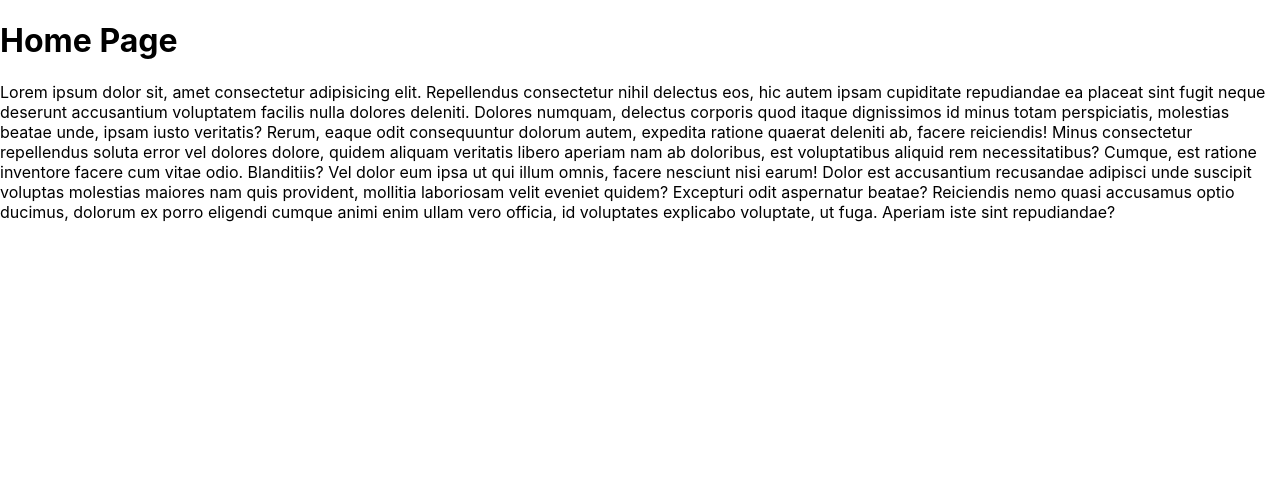
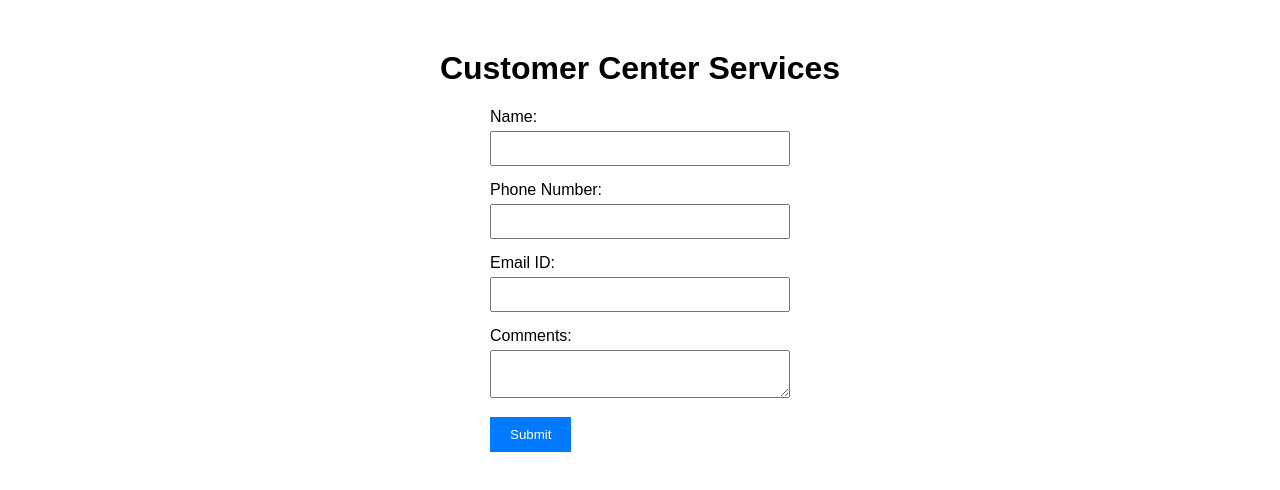
Before and after one commit to Abhijith-TG/my-react-app, a React (Create React App) app: page / in a window 1280 px wide. Shown: the top 490 px of the page. Built offline with nearby package versions, Linux system fonts and the light colour scheme.

Commit message:
nawaf commit

```diff
--- a/package.json
+++ b/package.json
@@ -6,6 +6,7 @@
     "@testing-library/jest-dom": "^5.17.0",
     "@testing-library/react": "^13.4.0",
     "@testing-library/user-event": "^13.5.0",
+    "bootstrap": "^5.3.3",
     "react": "^18.3.1",
     "react-dom": "^18.3.1",
     "react-router-dom": "^6.28.0",
--- a/src/App.jsx
+++ b/src/App.jsx
@@ -1,13 +1,15 @@
-
 import { Route, BrowserRouter, Routes } from 'react-router-dom';
-import HomePage from './components/HomePage';
-
+// import HomePage from './components/HomePage';
+// import Helpcenter from './components/Helpcenter';
+import Customercenter from './components/Customercenter';
 function App() {
   return (
     <>
       <BrowserRouter>
         <Routes>
-          <Route path='/' element={<HomePage/>} />
+          {/* <Route path='/' element={<HomePage/>}/> */}
+          {/* <Route path='help' element={<Helpcenter/>}/> */}
+          <Route path='' element={<Customercenter/>}/>
         </Routes>
       </BrowserRouter>
     </>
--- /dev/null
+++ b/src/components/Customercenter.jsx
@@ -0,0 +1,107 @@
+import React, { useState } from "react";
+import "./customercenter.css";
+
+const Customercenter = () => {
+  const [formData, setFormData] = useState({
+    name: "",
+    phone: "",
+    email: "",
+    comments: "",
+  });
+
+  const [modalVisible, setModalVisible] = useState(false);
+  const [modalMessage, setModalMessage] = useState("");
+
+  const handleChange = (e) => {
+    const { name, value } = e.target;
+    setFormData({ ...formData, [name]: value });
+  };
+
+  const handleSubmit = (e) => {
+    e.preventDefault();
+
+    // Ensure the name field is filled
+    if (!formData.name.trim()) {
+      setModalMessage("Please enter your name!");
+      return;
+    }
+
+    // Success Message
+    setModalMessage(
+      `${formData.name}, your message is precious or important. We will update as soon as possible.`
+    );
+    setModalVisible(true);
+    setTimeout(() => {
+      setModalVisible(false);
+    }, 5000);
+
+    // Close the modal after 2 minutes
+    // setTimeout(() => {
+    //   setModalVisible(false);
+    // }, 1000);
+
+    // Optionally reset the form
+    setFormData({ name: "", phone: "", email: "", comments: "" });
+  };
+
+  return (
+    <div className="app-container">
+      <h1>Customer Center Services</h1>
+      <form onSubmit={handleSubmit} className="form-container">
+        <div className="form-group">
+          <label>Name:</label>
+          <input
+            type="text"
+            name="name"
+            value={formData.name}
+            onChange={handleChange}
+            required
+          />
+        </div>
+        <div className="form-group">
+          <label>Phone Number:</label>
+          <input
+            type="tel"
+            name="phone"
+            value={formData.phone}
+            onChange={handleChange}
+            required
+          />
+        </div>
+        <div className="form-group">
+          <label>Email ID:</label>
+          <input
+            type="email"
+            name="email"
+            value={formData.email}
+            onChange={handleChange}
+            required
+          />
+        </div>
+        <div className="form-group">
+          <label>Comments:</label>
+          <textarea
+            name="comments"
+            value={formData.comments}
+            onChange={handleChange}
+            required
+          />
+        </div>
+        <button type="submit" className="submit-button">
+          Submit
+        </button>
+      </form>
+
+      {/* Modal Box */}
+      {modalVisible && (
+        <div className="modal-overlay">
+          <div className="modal-box">
+            <p>{modalMessage}</p>
+          </div>
+        </div>
+      )}
+    </div>
+  );
+};
+
+export default Customercenter;
--- /dev/null
+++ b/src/components/Helpcenter.jsx
@@ -0,0 +1,75 @@
+import './helpcenter.css';
+import React, { useState } from "react";
+
+const Helpcenter = () => {
+    const Question = [
+        { question: "How can I track my order?", answer: "You can track your order from the 'Cartmenu' section in your account." },
+        { question: "What is the return policy?", answer: "You can return items within 30 days of purchase for a full refund." },
+        { question: "How do I change my account password?", answer: "You can change your password by going to the 'Account Settings' section." }
+    ];
+
+    const [activeIndex, setActiveIndex] = useState(null);
+    const [comment, setComment] = useState("");
+    const [isModalVisible, setIsModalVisible] = useState(false);
+
+    const askingQuestion = (index) => {
+        setActiveIndex(activeIndex === index ? null : index);
+    };
+
+    const handleCommentChange = (event) => {
+        setComment(event.target.value);
+    };
+
+    const handleCommentSubmit = (event) => {
+        event.preventDefault();
+
+        if (comment) {
+            console.log("Modal state set to true");
+            setIsModalVisible(true);
+            setComment("");
+
+            // Hide the modal after 5 seconds
+            setTimeout(() => {
+                setIsModalVisible(false);
+            }, 5000);
+        }
+    };
+
+    return (
+        <div className="help-center">
+            <h1>Help Center</h1>
+            <div className="faq-list">
+                {Question.map((question, index) => (
+                    <div key={index} className="faq-item">
+                        <h3 onClick={() => askingQuestion(index)}>{question.question}</h3>
+                        {activeIndex === index && <p>{question.answer}</p>}
+                    </div>
+                ))}
+            </div>
+
+            <div className="comment-box">
+                <h2>Leave a Message</h2>
+                <form onSubmit={handleCommentSubmit}>
+                    <textarea
+                        value={comment}
+                        onChange={handleCommentChange}
+                        placeholder="Type your message here..."
+                        rows="5"
+                        cols="50"
+                    ></textarea><br />
+                    <button type="submit">Submit</button>
+                </form>
+            </div>
+
+            {isModalVisible && (
+                <div className="modal-overlay">
+                    <div className="modal">
+                        <p>Your message has been sent to the admin. Thank you!</p>
+                    </div>
+                </div>
+            )}
+        </div>
+    );
+};
+
+export default Helpcenter
--- /dev/null
+++ b/src/components/customercenter.css
@@ -0,0 +1,66 @@
+.app-container {
+    text-align: center;
+    font-family: Arial, sans-serif;
+    margin-top: 50px;
+  }
+
+  .form-container {
+    width: 300px;
+    margin: 0 auto;
+    text-align: left;
+  }
+
+  .form-group {
+    margin-bottom: 15px;
+  }
+
+  .form-group label {
+    display: block;
+    margin-bottom: 5px;
+  }
+
+  .form-group input,
+  .form-group textarea {
+    width: 100%;
+    padding: 8px;
+    box-sizing: border-box;
+  }
+
+  .submit-button {
+    background-color: #007bff;
+    color: white;
+    padding: 10px 20px;
+    border: none;
+    cursor: pointer;
+  }
+
+  .submit-button:hover {
+    background-color: #0056b3;
+  }
+
+  .modal-overlay {
+    position: fixed;
+    top: 0;
+    left: 0;
+    width: 100%;
+    height: 100%;
+    background-color: rgba(0, 0, 0, 0.5);
+    display: flex;
+    justify-content: center;
+    align-items: center;
+    z-index: 1000;
+  }
+
+  .modal-box {
+    background: white;
+    padding: 20px;
+    border-radius: 10px;
+    box-shadow: 0 4px 10px rgba(0, 0, 0, 0.3);
+    text-align: center;
+  }
+
+  .modal-box p {
+    font-size: 16px;
+    font-weight: bold;
+    color: #333;
+  }
```
Also changed, not shown: src/components/helpcenter.css (added, +176 -0 lines), 1 other file (tests, documents, lock files or other folders).
